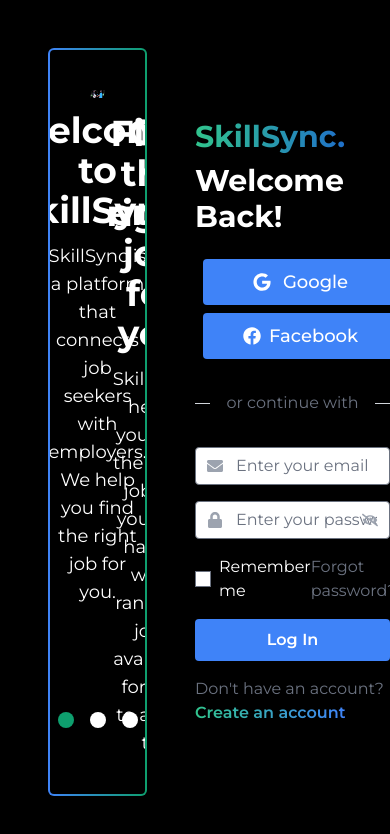
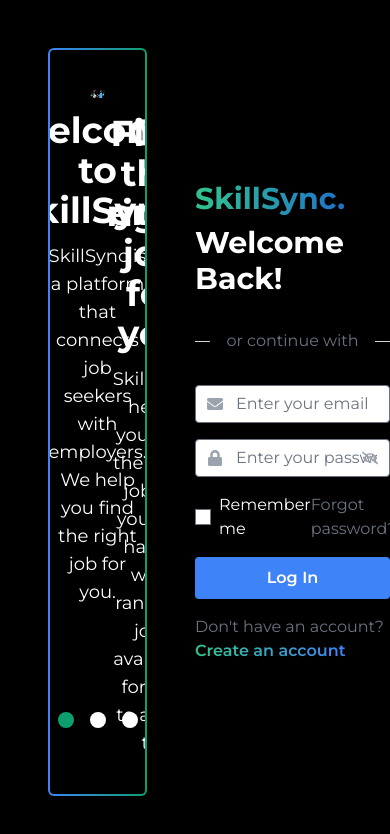
Before and after one commit to techskillsync/skillsync-suprema, a React (Vite) app in the folder skillsync-client/: page /login in a window 390 px wide. Shown: the top 834 px of the page. Built offline with nearby package versions, Linux system fonts and the light colour scheme.

Commit message:
Google Auth + Fixed Mobile UI Navbar

```diff
--- a/skillsync-client/src/components/Authentication/LogInPage.jsx
+++ b/skillsync-client/src/components/Authentication/LogInPage.jsx
@@ -1,12 +1,33 @@
-import React, { useState } from "react";
+import React, { useState, useEffect } from "react";
 import Spacer from "./Spacer";
 import { FaGoogle, FaFacebook, FaEnvelope, FaLock } from "react-icons/fa";
 import InputField from "./InputField";
-import EmailLogin, { LoadGoogleClient } from "../../supabase/userLogin";
+import EmailLogin from "../../supabase/userLogin";
 import InfoCarousel from "./InfoCarousel";
-import { ArmanLogin } from "../arman/GoogleAuth";
+import supabase from "../../supabase/supabaseClient";
+import { LoadGoogleClient } from '../../supabase/userLogin';
 
 const LogInPage = () => {
+	/*
+	 * Google Sign in code:
+	 */
+	async function handleSignInWithGoogle(response) {
+		const { data, error } = await supabase.auth.signInWithIdToken({
+			provider: 'google',
+			token: response.credential,
+		})
+		if (error) { return }
+		window.location.href = "/home";
+	}
+
+	useEffect(() => {
+		// Expose the handleSignInWithGoogle function globally for the callback
+		window.handleSignInWithGoogle = handleSignInWithGoogle;
+	}, []);
+	/*
+	 * End of Google Sign in code
+	 */
+
 	const [email, setEmail] = useState("");
 	const [password, setPassword] = useState("");
 
@@ -36,15 +57,24 @@
 						Welcome Back!
 					</h2>
 					<div className="mb-4 md:flex space-x-2">
-            {/* START AUTHENTICATE WITH GOOGLE*/}
-            <script src="https://accounts.google.com/gsi/client" async></script>
-            {/* END AUTHENTICATE WITH GOOGLE*/}
-            <button className="bg-blue-500 hover:bg-blue-600 transition-all duration-300 text-white text-lg py-2 px-4 rounded w-full md:mb-0 mb-2 flex items-center justify-center">
-              <FaGoogle className="mr-3" /> Google
-            </button>
-            <button className="bg-blue-500 hover:bg-blue-600 transition-all duration-300 text-white text-lg py-2 px-4 rounded w-full md:mb-0 mb-2 flex items-center justify-center">
-              <FaFacebook className="mr-2" /> Facebook
-            </button>
+						<LoadGoogleClient />
+						<div id="g_id_onload"
+							data-client_id="527302580782-7a84n93to7556e04leg1f7qi1avklj0e.apps.googleusercontent.com"
+							data-context="signup"
+							data-ux_mode="popup"
+							data-callback="handleSignInWithGoogle"
+							data-itp_support="true"
+							data-use_fedcm_for_prompt="true">
+						</div>
+
+						<div className="g_id_signin"
+							data-type="standard"
+							data-shape="rectangular"
+							data-theme="outline"
+							data-text="signin_with"
+							data-size="large"
+							data-logo_alignment="left">
+						</div>
 					</div>
 					<Spacer text="or continue with" />
 					<form onSubmit={handleFormSubmit}>
--- a/skillsync-client/src/components/LandingPage/MobileNavbar.jsx
+++ b/skillsync-client/src/components/LandingPage/MobileNavbar.jsx
@@ -8,7 +8,7 @@
             <img src="https://skillsync.work/assets/LogoDark-CavYDmXP.png" alt="SkillSync" />
         </div>
         <div>
-            <button className='text-4xl text-[white]' onClick={() => setOpenNav(!openNav)}>
+            <button className='text-3xl p-1 text-[white] bg-[#00000000]' onClick={() => setOpenNav(!openNav)}>
                 <AiOutlineBars />
             </button>
         </div>
```
Lines whose indentation alone changed are shown as unchanged.
